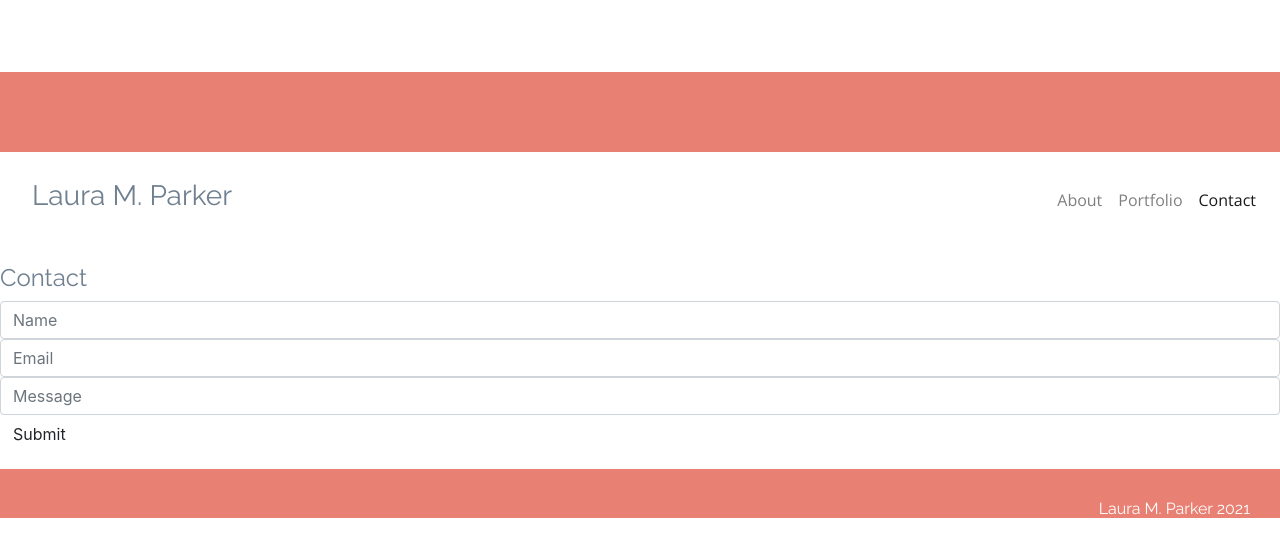
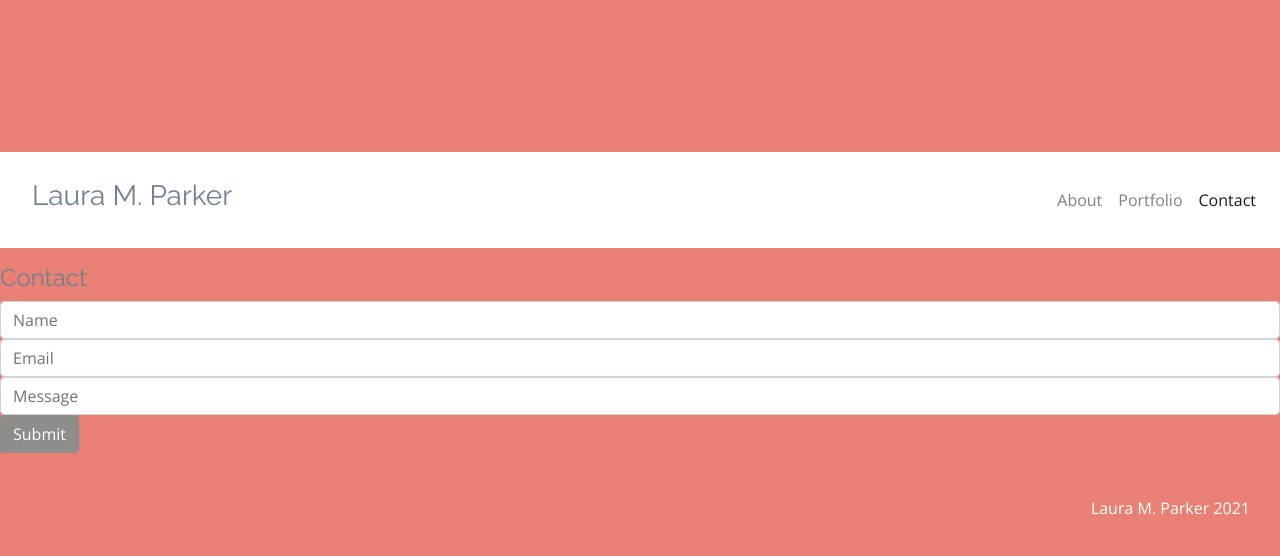
Before and after one commit to lauramparker/My-Portfolio, a React (Create React App) app in the folder portfolio/: page /contact in a window 1280 px wide. Shown: the top 556 px of the page. Built offline with nearby package versions, Linux system fonts and the light colour scheme.

Commit message:
Trying to load style refs

```diff
--- a/portfolio/src/index.css
+++ b/portfolio/src/index.css
@@ -7,9 +7,14 @@ body {
   background-color: #e98074;
 }
 
-h1,h2,h3,h4,h5,h6,small {
+h1,h2,h3,h4,h5,small {
     font-family: 'Raleway', sans-serif;
     color: slategray;
+}
+
+.btn {
+  color: white;
+  background-color: #8e8d8a
 }
 
 button {
--- a/portfolio/src/index.js
+++ b/portfolio/src/index.js
@@ -1,7 +1,7 @@
 import React from 'react';
 import ReactDOM from 'react-dom';
+import 'bootstrap/dist/css/bootstrap.min.css';
 import './index.css';
-import 'bootstrap/dist/css/bootstrap.min.css';
 import App from './App';
 
 
```
